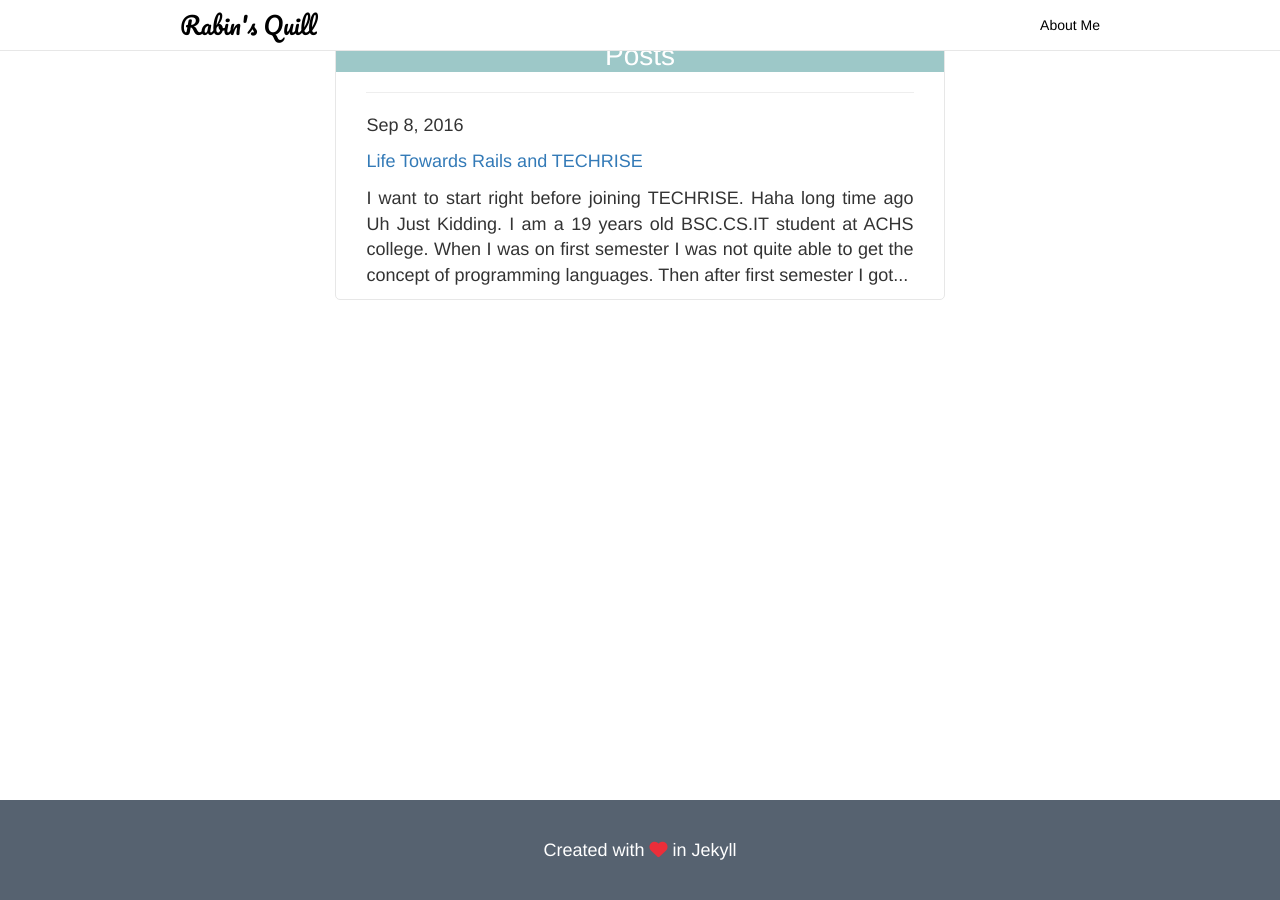
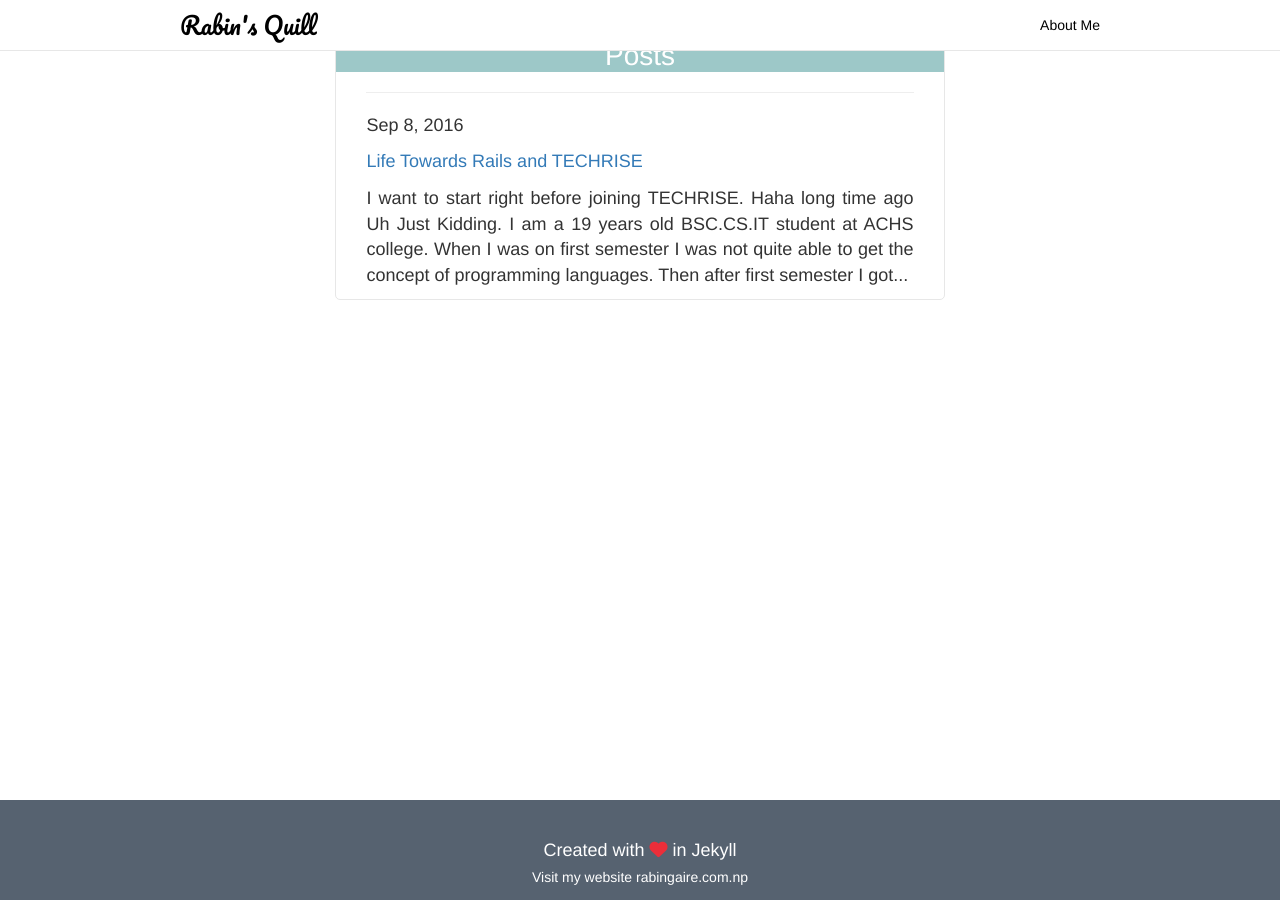
Before and after one commit to rabingaire/rabingaire.github.io, a Jekyll site: the page built from index.html, in a window 1280 px wide and 900 px high, scrolled down 44 px. Built offline with Jekyll 4.4.1, drawn with Linux system fonts in a browser that asks for light colours; nearby versions of some CDN libraries; comment, search, counter and statistics services are not loaded.

Commit message:
fixed bugs

```diff
--- a/_includes/footer.html
+++ b/_includes/footer.html
@@ -2,6 +2,7 @@
   <div class="col-md-3"></div>
   <div class="col-md-6 text-center">
     <h4>Created with <i class="fa fa-heart" aria-hidden="true"></i> in Jekyll</h4>
+    <h5>Visit my website <a href="http://rabingaire.com.np">rabingaire.com.np</a></h5>
   </div>
   <div class="col-md-3"></div>
 </div>
--- a/_sass/_footer.scss
+++ b/_sass/_footer.scss
@@ -15,3 +15,10 @@ i
 {
   color:#eb2e39;
 }
+
+.footer {
+  a,
+  a:hover {
+    color: #ffffff;
+  }
+}
```
